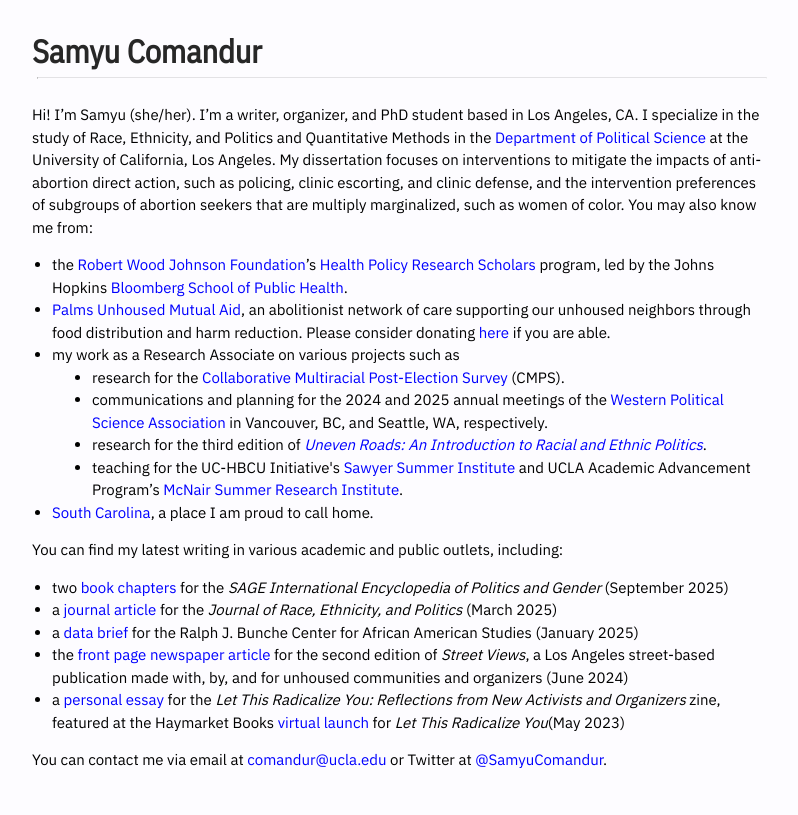
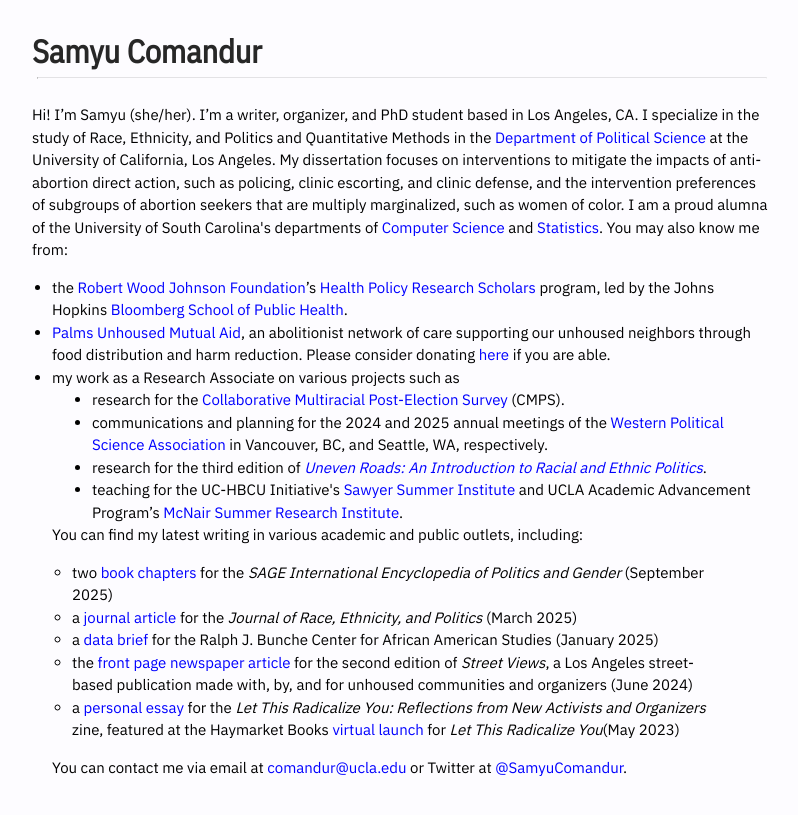
Before and after one commit to samyuc/samyuc.github.io, a Jekyll site: the page built from index.html, in a window 1280 px wide. Shown: the top 815 px of the page, without its empty margins (238-1036 px from the left). Built offline with Jekyll 4.4.1, drawn with Linux system fonts in a browser that asks for light colours.

Commit message:
Update index.html

```diff
--- a/index.html
+++ b/index.html
@@ -2,7 +2,9 @@
 layout: default
 ---
 
-Hi! I’m Samyu (she/her). I’m a writer, organizer, and PhD student based in Los Angeles, CA. I specialize in the study of Race, Ethnicity, and Politics and Quantitative Methods in the <a href="https://polisci.ucla.edu/person/samyu-comandur/">Department of Political Science</a> at the University of California, Los Angeles. My dissertation focuses on interventions to mitigate the impacts of anti-abortion direct action, such as policing, clinic escorting, and clinic defense, and the intervention preferences of subgroups of abortion seekers that are multiply marginalized, such as women of color. You may also know me from:
+Hi! I’m Samyu (she/her). I’m a writer, organizer, and PhD student based in Los Angeles, CA. I specialize in the study of Race, Ethnicity, and Politics and Quantitative Methods in the <a href="https://polisci.ucla.edu/person/samyu-comandur/">Department of Political Science</a> at the University of California, Los Angeles. My dissertation focuses on interventions to mitigate the impacts of anti-abortion direct action, such as policing, clinic escorting, and clinic defense, and the intervention preferences of subgroups of abortion seekers that are multiply marginalized, such as women of color. I am a proud alumna of the University of South Carolina's departments of <a href="https://sc.edu/study/colleges_schools/engineering_and_computing/departments/computer_science_and_engineering/index.php">Computer Science</a> and <a href=https://sc.edu/study/colleges_schools/artsandsciences/statistics/>Statistics</a>.
+
+You may also know me from:
 <ul><dl><dt>
 <dt><li>the <a href="https://www.rwjf.org/">Robert Wood Johnson Foundation</a>’s <a href="https://healthpolicyresearch-scholars.org/scholars/samyu-comandur/">Health Policy Research Scholars</a> program, led by the Johns Hopkins <a href="https://publichealth.jhu.edu/">Bloomberg School of Public Health</a>.</li>
 <dt><li> <a href="https://palmsunhousedmutualaid.org/">Palms Unhoused Mutual Aid</a>, an abolitionist network of care supporting our unhoused neighbors through food distribution and harm reduction. Please consider donating <a href="https://hcb.hackclub.com/donations/start/palms-unhoused-mutual-aid">here</a> if you are able.
@@ -11,7 +13,6 @@
 <dd><li>communications and planning for the 2024 and 2025 annual meetings of the <a href="https://wpsanet.org/meeting/">Western Political Science Association</a> in Vancouver, BC, and Seattle, WA, respectively.</li></dd>
 <dd><li>research for the third edition of  <a href="https://us.sagepub.com/en-us/nam/uneven-roads/book275174"> <i>Uneven Roads: An Introduction to Racial and Ethnic Politics</i></a>.</li></dd>
 <dd><li>teaching for the UC-HBCU Initiative's <a href="https://newsroom.ucla.edu/releases/ucla-howard-university-program-in-race-ethnicity-politics">Sawyer Summer Institute</a> and UCLA Academic Advancement Program’s <a href="https://www.aap.ucla.edu/programs/mcnair-research-scholars/"> McNair Summer Research Institute</a>.</li></dd>
-<dt><li><a href="https://www.britannica.com/place/South-Carolina">South Carolina</a>, a place I am proud to call home. </dd></dt></dl></li></ul>
 
 You can find my latest writing in various academic and public outlets, including:
 <ul><dl><dt>
```
